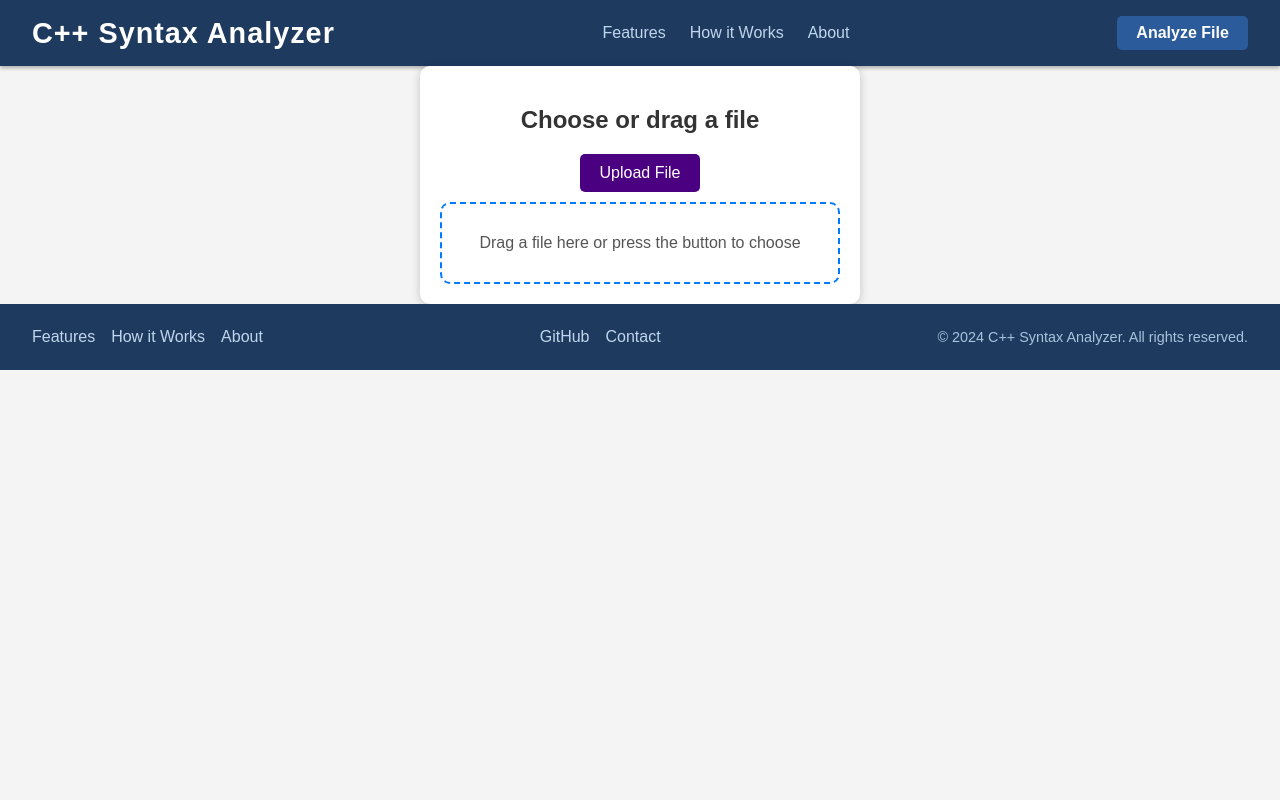
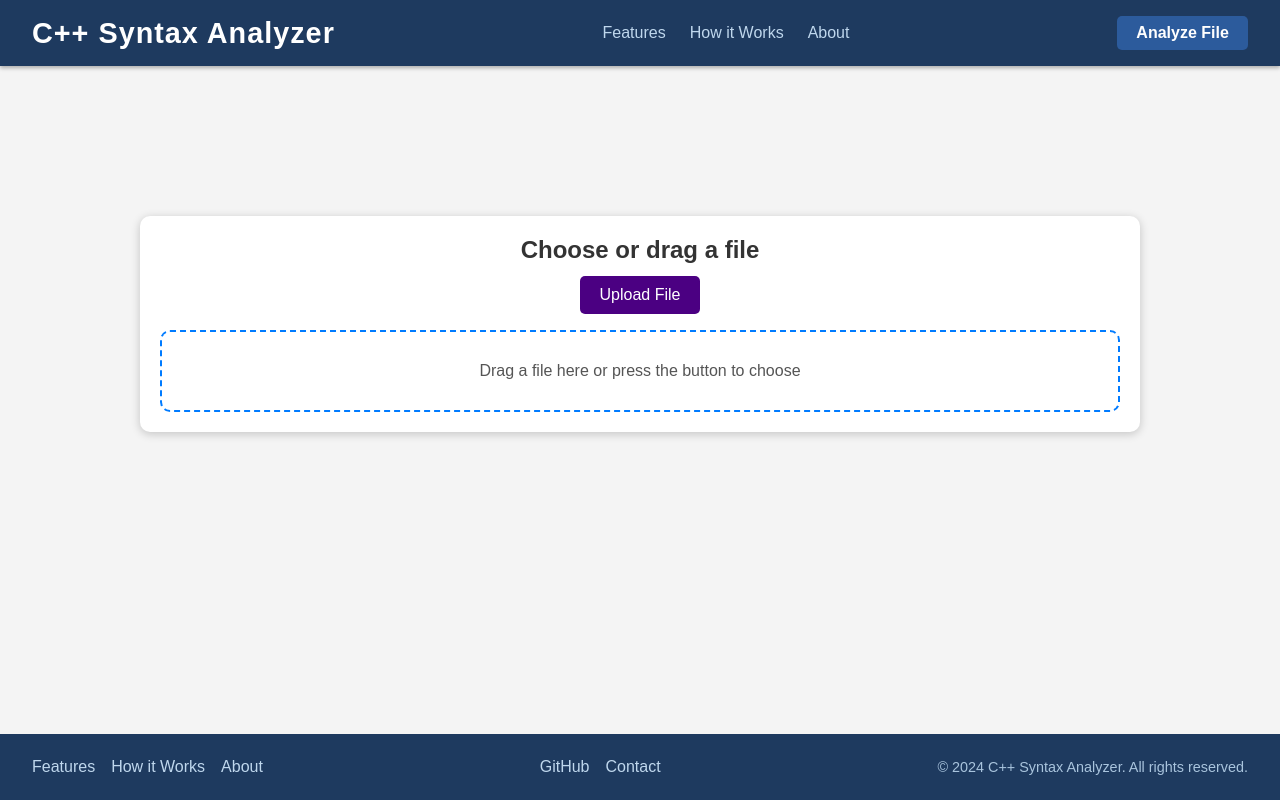
Before and after one commit to markostrutinsky/CodeInspector-frontend, a React (Vite) app: page / in a window 1280 px wide. Built offline with nearby package versions, Linux system fonts and the light colour scheme.

Commit message:
edited styles

```diff
--- a/src/App.css
+++ b/src/App.css
@@ -0,0 +1,5 @@
+* {
+  margin: 0;
+  padding: 0;
+  box-sizing: border-box;
+}
--- a/src/components/fileUpload.module.css
+++ b/src/components/fileUpload.module.css
@@ -5,8 +5,13 @@
   padding: 20px;
   border-radius: 10px;
   box-shadow: 0 2px 10px rgba(0, 0, 0, 0.2);
-  width: 400px;
+  width: 1000px;
   margin: auto;
+  margin-top: 150px;
+}
+
+h2 {
+  margin-bottom: 12px;
 }
 
 .file-input {
@@ -57,7 +62,7 @@
   border-radius: 5px;
   cursor: pointer;
   font-size: 16px;
-  margin-bottom: 10px;
+  margin-bottom: 16px;
 }
 
 .upload-button:hover {
--- a/src/layouts/Footer/footer.module.css
+++ b/src/layouts/Footer/footer.module.css
@@ -5,18 +5,22 @@ body {
   display: flex;
   flex-direction: column;
   min-height: 100vh;
+  position: relative; /* Додаємо relative для правильного позиціонування футера */
 }
 
 /* Footer styling */
 .footer {
   background-color: #1e3a5f; /* Dark blue background */
   color: #bfd7ed; /* Light blue text */
+
   padding: 1.5rem 2rem;
   display: flex;
   justify-content: space-between;
   align-items: center;
   flex-wrap: wrap;
-  margin-top: auto;
+  position: absolute; /* Фіксуємо футер */
+  bottom: 0; /* Розміщуємо футер внизу */
+  width: 100%; /* Забезпечуємо, щоб футер займав всю ширину */
 }
 
 .footer-left,
```
